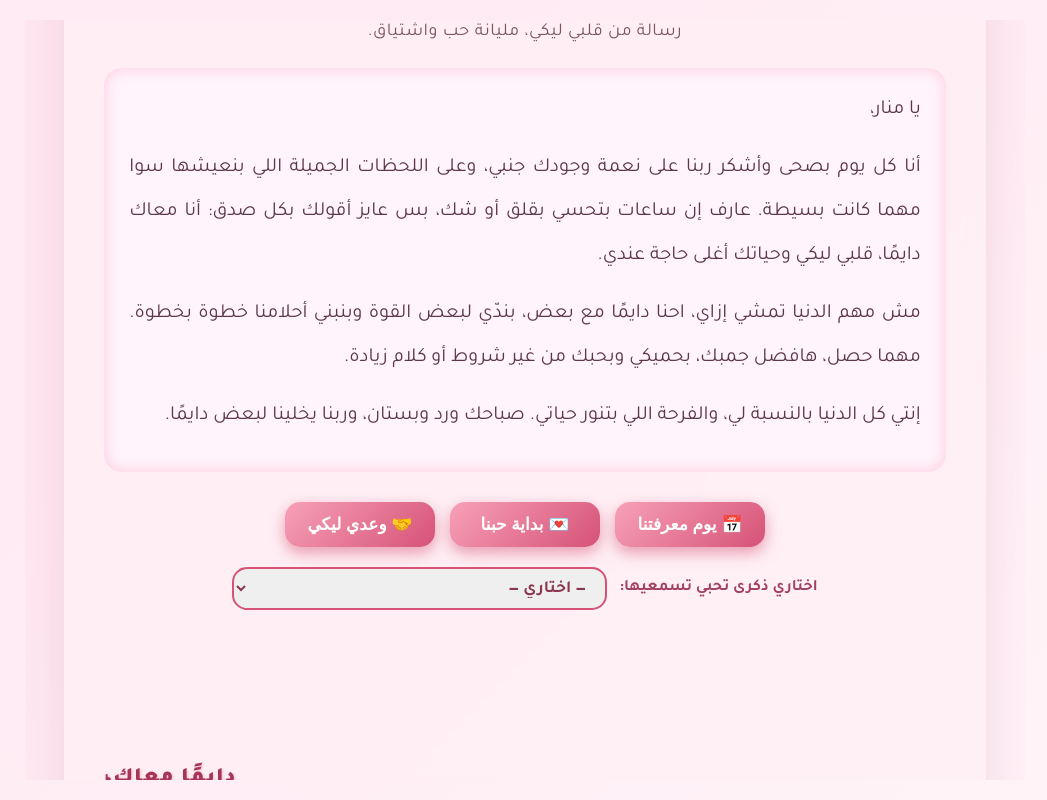
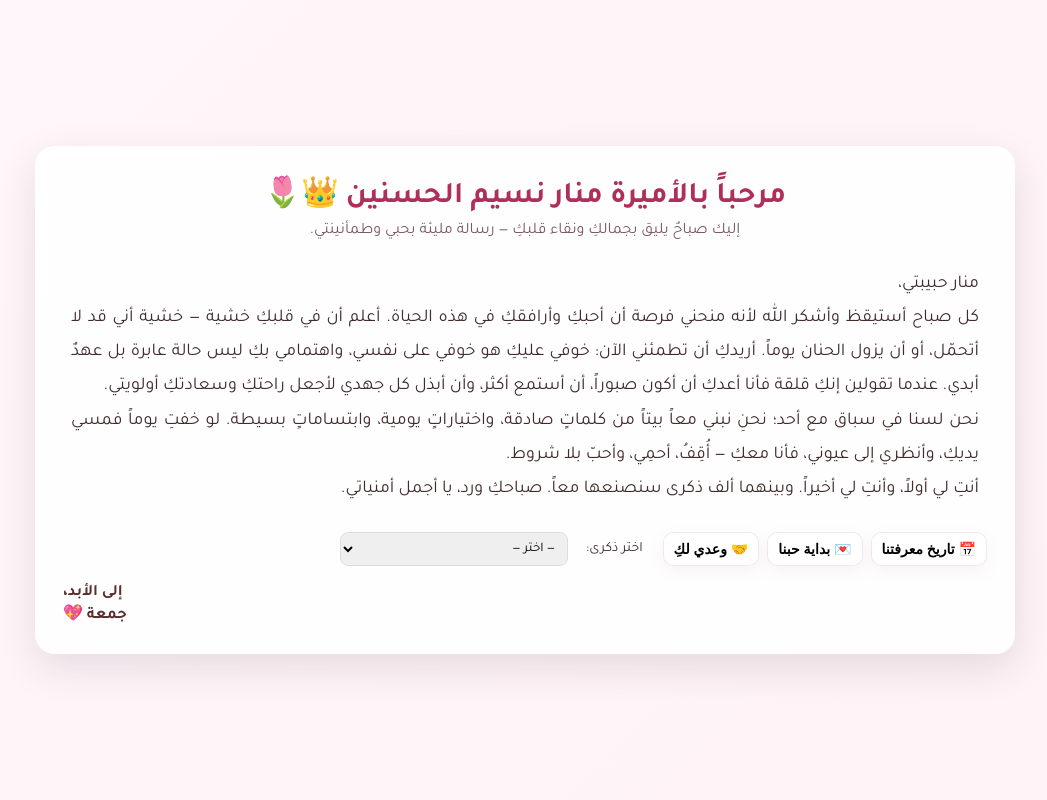
Before and after one commit to Aeojoe1230/love-page, a plain HTML site: page index.html in a window 1280 px wide. Shown: the whole page, without its empty margins (115-1162 px from the left). Drawn offline with Linux system fonts and the light colour scheme.

Commit message:
Update index11.html

```diff
--- a/index.html
+++ b/index.html
@@ -1,225 +1,66 @@
 <!doctype html>
 <html lang="ar" dir="rtl">
 <head>
-  <meta charset="utf-8" />
-  <meta name="viewport" content="width=device-width, initial-scale=1" />
-  <title>صباح الخير يا منار 💖</title>
-  <link href="https://fonts.googleapis.com/css2?family=Tajawal:wght@300;400;700;900&display=swap" rel="stylesheet" />
+  <meta charset="utf-8">
+  <meta name="viewport" content="width=device-width,initial-scale=1">
+  <title>رسالة صباحية لمنار</title>
+  <link href="https://fonts.googleapis.com/css2?family=Tajawal:wght@300;400;700;900&display=swap" rel="stylesheet">
   <style>
-    * {
-      box-sizing: border-box;
-      margin: 0; padding: 0;
+    *{box-sizing:border-box;margin:0;padding:0}
+    html,body{height:100%}
+    body{
+      font-family: 'Tajawal', system-ui, sans-serif;
+      background: linear-gradient(135deg, rgba(255,246,250,0.9), rgba(255,240,245,0.85));
+      display:flex;align-items:center;justify-content:center;padding:24px;
+      color:#3b2a2a;direction:rtl;transition:background-image .6s ease;
+      overflow:auto;
     }
-    html, body {
-      height: 100%;
-      background: linear-gradient(135deg, #ffe6f0cc 30%, #fff0f6cc 90%);
-      font-family: 'Tajawal', system-ui, sans-serif;
-      color: #4b2a3b;
-      direction: rtl;
-      display: flex;
-      justify-content: center;
-      align-items: center;
-      padding: 20px;
-      overflow-x: hidden;
-      transition: background 0.6s ease;
+    .container{
+      width:min(980px,96%); max-width:1200px;
+      background: rgba(255,255,255,0.9);
+      border-radius:20px;
+      box-shadow:0 14px 40px rgba(50,30,40,0.12);
+      padding:28px;position:relative;overflow:hidden;
+      backdrop-filter: blur(6px);
     }
-    .container {
-      background: #fff0f6cc;
-      max-width: 960px;
-      width: 96%;
-      border-radius: 25px;
-      padding: 30px 40px 40px 40px;
-      box-shadow: 0 20px 50px rgba(150, 50, 90, 0.12);
-      position: relative;
-      overflow: hidden;
-      backdrop-filter: blur(8px);
-      user-select: none;
+    header{text-align:center;margin-bottom:18px}
+    header h1{font-size:30px;color:#b02f5a;margin-bottom:6px}
+    header p{color:#7a5960;font-size:16px}
+    .message{font-size:18px;line-height:1.9;color:#412b2b;margin-top:12px;text-align:justify;padding:8px}
+    .controls{display:flex;gap:10px;flex-wrap:wrap;align-items:center;margin-top:18px}
+    button, .btn {
+      padding:10px 14px;border-radius:10px;border:1px solid rgba(120,80,90,0.12);
+      background:linear-gradient(#fff,#fff);cursor:pointer;font-weight:600;
+      box-shadow:0 6px 18px rgba(120,70,90,0.06);
     }
-    header {
-      text-align: center;
-      margin-bottom: 25px;
+    .small{padding:8px 10px;font-size:14px}
+    .memories-box{margin-top:14px}
+    select{
+      padding:8px;border-radius:8px;border:1px solid #ddd;font-family:'Tajawal';min-width:180px;
     }
-    header h1 {
-      font-size: 32px;
-      color: #b3395a;
-      margin-bottom: 8px;
-      font-weight: 900;
-      text-shadow: 1px 1px 4px rgba(180,50,90,0.3);
+    .memory{margin-top:12px;padding:14px;background:linear-gradient(180deg,#fff7fb,#fff0f5);
+      border-radius:12px;border:1px solid rgba(200,120,140,0.12);display:none}
+    .memory.show{display:block; animation:fadeIn .35s ease}
+    @keyframes fadeIn{from{opacity:0;transform:translateY(6px)}to{opacity:1;transform:none}}
+    .signature{margin-top:18px;font-weight:700;color:#5a2e2e;text-align:left}
+    .dates-panel{display:flex;gap:8px;flex-wrap:wrap}
+    .date-display{margin-top:10px;padding:12px;border-radius:10px;background:#fff0f5;border:1px solid rgba(160,60,100,0.08);min-width:220px}
+    /* floating hearts */
+    .hearts{position:absolute;left:6px;top:6px;pointer-events:none}
+    .heart{
+      position:absolute;width:22px;height:22px;opacity:0.95;transform:translateY(0);
+      animation:floatUp 6s linear infinite;
+      background:radial-gradient(circle at 30% 30%, #fff6, #fff0);
     }
-    header p {
-      font-size: 18px;
-      color: #7a5461;
-      font-weight: 500;
-      letter-spacing: 0.5px;
+    @keyframes floatUp{
+      0%{transform:translateY(0) scale(.6);opacity:0.9}
+      50%{opacity:0.6}
+      100%{transform:translateY(-220px) scale(1);opacity:0}
     }
-    .message {
-      font-size: 20px;
-      line-height: 2.2;
-      color: #5c374a;
-      text-align: justify;
-      background: #fff4fb;
-      border-radius: 18px;
-      padding: 20px 25px;
-      box-shadow: inset 0 0 15px #ffc9dd;
-      margin-bottom: 30px;
-      min-height: 220px;
-      transition: background-color 0.5s ease;
-    }
-    .message p {
-      margin-bottom: 14px;
-      font-weight: 500;
-    }
-    .dates-panel {
-      display: flex;
-      justify-content: center;
-      gap: 15px;
-      flex-wrap: wrap;
-      margin-bottom: 20px;
-    }
-    button.btn {
-      padding: 12px 20px;
-      background: linear-gradient(135deg, #f7a1b7, #d65277);
-      border: none;
-      border-radius: 15px;
-      font-size: 17px;
-      color: white;
-      font-weight: 700;
-      cursor: pointer;
-      box-shadow: 0 6px 15px rgba(214, 82, 119, 0.55);
-      transition: transform 0.3s ease, box-shadow 0.3s ease;
-      user-select: none;
-      min-width: 150px;
-      text-align: center;
-    }
-    button.btn:hover {
-      transform: scale(1.1);
-      box-shadow: 0 10px 20px rgba(214, 82, 119, 0.8);
-    }
-    select {
-      padding: 10px 15px;
-      border-radius: 15px;
-      border: 2px solid #d65277;
-      font-family: 'Tajawal', sans-serif;
-      font-size: 17px;
-      font-weight: 600;
-      color: #8a3750;
-      outline: none;
-      min-width: 250px;
-      cursor: pointer;
-      transition: border-color 0.4s ease;
-    }
-    select:hover, select:focus {
-      border-color: #f7a1b7;
-      box-shadow: 0 0 8px #f7a1b7aa;
-    }
-    .memories-box {
-      margin-top: 18px;
-      min-height: 100px;
-      text-align: center;
-      font-size: 19px;
-      color: #78364e;
-      padding: 15px 20px;
-      border-radius: 15px;
-      background: #ffe6f0cc;
-      box-shadow: 0 4px 14px rgba(183, 58, 86, 0.2);
-      user-select: text;
-      line-height: 1.7;
-      font-weight: 600;
-      transition: opacity 0.5s ease;
-      opacity: 0;
-      pointer-events: none;
-    }
-    .memories-box.show {
-      opacity: 1;
-      pointer-events: auto;
-    }
-    .signature {
-      margin-top: 38px;
-      font-weight: 900;
-      color: #a63658;
-      font-size: 22px;
-      text-align: left;
-      user-select: none;
-      letter-spacing: 1px;
-      text-shadow: 1px 1px 3px #f7a1b7aa;
-    }
-    .date-display {
-      position: fixed;
-      top: 15px;
-      left: 15px;
-      background: #fce4eddd;
-      padding: 14px 20px;
-      border-radius: 18px;
-      font-weight: 700;
-      color: #ad2e59;
-      box-shadow: 0 4px 15px #f7a1b7bb;
-      font-size: 18px;
-      opacity: 0;
-      pointer-events: none;
-      user-select: none;
-      transition: opacity 0.3s ease;
-      max-width: 300px;
-      z-index: 1000;
-    }
-    .date-display.show {
-      opacity: 1;
-      pointer-events: auto;
-    }
-
-    /* قلوب متحركة زخرفية */
-    .hearts {
-      position: absolute;
-      left: 12px;
-      top: 12px;
-      pointer-events: none;
-      user-select: none;
-      z-index: 0;
-    }
-    .heart {
-      position: absolute;
-      width: 22px;
-      height: 22px;
-      opacity: 0.9;
-      transform: translateY(0);
-      animation: floatUp 6s linear infinite;
-      background: radial-gradient(circle at 30% 30%, #fff6, #fff0);
-      filter: drop-shadow(0 0 3px #ff9ac8cc);
-      border-radius: 50% 50% 50% 50% / 60% 60% 40% 40%;
-      clip-path: polygon(50% 15%, 84% 43%, 79% 81%, 50% 99%, 21% 81%, 16% 43%);
-    }
-    @keyframes floatUp {
-      0% { transform: translateY(0) scale(0.7); opacity: 0.9; }
-      50% { opacity: 0.5; }
-      100% { transform: translateY(-220px) scale(1); opacity: 0; }
-    }
-
     /* responsive */
-    @media (max-width: 720px) {
-      .container {
-        padding: 25px 20px 30px 20px;
-      }
-      header h1 {
-        font-size: 26px;
-      }
-      header p {
-        font-size: 15px;
-      }
-      .message {
-        font-size: 17px;
-        min-height: 180px;
-      }
-      button.btn {
-        font-size: 15px;
-        min-width: 130px;
-        padding: 10px 16px;
-      }
-      select {
-        min-width: 180px;
-        font-size: 15px;
-      }
-      .signature {
-        font-size: 18px;
-      }
+    @media (max-width:640px){
+      header h1{font-size:22px}
+      .message{font-size:16px}
     }
   </style>
 </head>
@@ -228,97 +69,97 @@
     <div class="hearts" id="hearts"></div>
 
     <header>
-      <h1>صباح الفل يا أجمل منار 🌸💫</h1>
-      <p>رسالة من قلبي ليكي، مليانة حب واشتياق.</p>
+      <h1>مرحباً بالأميرة منار نسيم الحسنين 👑🌷</h1>
+      <p>إليك صباحٌ يليق بجمالكِ ونقاء قلبكِ — رسالة مليئة بحبي وطمأنينتي.</p>
     </header>
 
     <article class="message" id="mainMessage">
-      <p>يا منار،</p>
-      <p>أنا كل يوم بصحى وأشكر ربنا على نعمة وجودك جنبي، وعلى اللحظات الجميلة اللي بنعيشها سوا مهما كانت بسيطة. عارف إن ساعات بتحسي بقلق أو شك، بس عايز أقولك بكل صدق: أنا معاك دايمًا، قلبي ليكي وحياتك أغلى حاجة عندي.</p>
-      <p>مش مهم الدنيا تمشي إزاي، احنا دايمًا مع بعض، بندّي لبعض القوة وبنبني أحلامنا خطوة بخطوة. مهما حصل، هافضل جمبك، بحميكي وبحبك من غير شروط أو كلام زيادة.</p>
-      <p>إنتي كل الدنيا بالنسبة لي، والفرحة اللي بتنور حياتي. صباحك ورد وبستان، وربنا يخلينا لبعض دايمًا.</p>
+      <p>منار حبيبتي،</p>
+      <p>كل صباح أستيقظ وأشكر الله لأنه منحني فرصة أن أحبكِ وأرافقكِ في هذه الحياة. أعلم أن في قلبكِ خشية — خشية أني قد لا أتحمّل، أو أن يزول الحنان يوماً. أريدكِ أن تطمئني الآن: خوفي عليكِ هو خوفي على نفسي، واهتمامي بكِ ليس حالة عابرة بل عهدٌ أبدي. عندما تقولين إنكِ قلقة فأنا أعدكِ أن أكون صبوراً، أن أستمع أكثر، وأن أبذل كل جهدي لأجعل راحتكِ وسعادتكِ أولويتي.</p>
+      <p>نحن لسنا في سباق مع أحد؛ نحنِ نبني معاً بيتاً من كلماتٍ صادقة، واختياراتٍ يومية، وابتساماتٍ بسيطة. لو خفتِ يوماً فمسي يديكِ، وأنظري إلى عيوني، فأنا معكِ — أُقِفُ، أحمِي، وأحبّ بلا شروط.</p>
+      <p>أنتِ لي أولاً، وأنتِ لي أخيراً. وبينهما ألف ذكرى سنصنعها معاً. صباحكِ ورد، يا أجمل أمنياتي.</p>
     </article>
 
-    <div class="dates-panel" role="group" aria-label="اختيارات الذكريات">
-      <button class="btn" id="showMeet" aria-describedby="descMeet">📅 يوم معرفتنا</button>
-      <button class="btn" id="showLove" aria-describedby="descLove">💌 بداية حبنا</button>
-      <button class="btn" id="showPromise" aria-describedby="descPromise">🤝 وعدي ليكي</button>
+    <div class="controls">
+      <div class="dates-panel">
+        <button class="btn small" id="showMeet">📅 تاريخ معرفتنا</button>
+        <button class="btn small" id="showLove">💌 بداية حبنا</button>
+        <button class="btn small" id="showPromise">🤝 وعدي لكِ</button>
+      </div>
+
+      <div style="margin-left:auto;display:flex;gap:8px;align-items:center">
+        <label class="small muted">اختر ذكرى:</label>
+        <select id="memories">
+          <option value="">— اختر —</option>
+          <option value="25-03-2025">📅 يوم معرفتنا الأول — 25-03-2025</option>
+          <option value="01-04-2025">💖 بداية حبنا — 01-04-2025</option>
+          <option value="05-05-2025">🎁 أول هدية — 05-05-2025</option>
+        </select>
+      </div>
     </div>
 
-    <div style="margin-top: 18px; display: flex; justify-content: center; gap: 12px; align-items: center; flex-wrap: wrap;">
-      <label for="memories" class="small muted" style="font-weight:700; font-size:16px; color:#a34062;">اختاري ذكرى تحبي تسمعيها:</label>
-      <select id="memories" aria-live="polite" aria-atomic="true" aria-label="قائمة الذكريات">
-        <option value="">— اختاري —</option>
-        <option value="25-03-2025">📅 أول يوم شفنا بعض — 25-03-2025</option>
-        <option value="01-04-2025">💖 أول مرة قلنا لبعض "بحبك" — 01-04-2025</option>
-        <option value="20-06-2025">🌙 سهراتنا الحلوة سوا — 20-06-2025</option>
-        <option value="15-07-2025">💬 كلامنا اللي ملي قلبينا سلام — 15-07-2025</option>
-      </select>
+    <div class="memories-box">
+      <div id="memoryText" class="memory" aria-live="polite"></div>
     </div>
 
-    <div class="memories-box" id="memoriesBox"></div>
+    <div class="date-display" id="quickDate" style="display:none"></div>
 
-    <div class="date-display" id="quickDate" role="alert" aria-live="assertive"></div>
-
-    <p class="signature">دايمًا معاكِ،<br>جمعة 💖</p>
+    <p class="signature">إلى الأبد،<br>جمعة 💖</p>
   </div>
 
   <script>
+    // بيانات الذكريات
     const memoriesDetails = {
-      '25-03-2025': 'فاكر النهاردة؟ أول يوم شفنا بعض، وقلوبنا بدأت ترقص من الفرحة! كنتي مبتسمة وحسيت إن الدنيا كلها ملكنا.',
-      '01-04-2025': 'دي كانت اللحظة اللي قولنا فيها لبعض "بحبك"، وكل حاجة حواليينا اتلونت بألوان جديدة من السعادة.',
-      '20-06-2025': 'السهرات اللي قضيناها سوا، ضحكنا، حكينا، وحكينا عن أحلامنا اللي بنرسمها سوا في كل ليلة.',
-      '15-07-2025': 'الكلام الجميل اللي بنقوله لبعض، بيخلينا نحس إن قلبينا في أمان وسلام، مهما كانت الدنيا صعبة برة.'
+      '25-03-2025': 'في هذا اليوم بدأ كل شيء؛ النظرة الأولى التي سرقت قلبي 💫 — أتذكّر كل تفصيلة فيها كما لو كانت الآن.',
+      '01-04-2025': 'هنا بدأت قصة حبنا الحقيقية، اشتعلت قلوبنا بالأمل وبالخطط الصغيرة لمستقبلنا 🌹.',
+      '05-05-2025': 'اليوم الذي اخترتُ فيه أول هدية لكِ، ورأيتُ ابتسامتكِ التي بقيت عالقة في بالي طوال الأسابيع.'
     };
 
     const memSelect = document.getElementById('memories');
-    const memBox = document.getElementById('memoriesBox');
-    const quickDate = document.getElementById('quickDate');
-
-    memSelect.addEventListener('change', () => {
-      const val = memSelect.value;
-      if (val && memoriesDetails[val]) {
-        memBox.textContent = memoriesDetails[val];
+    const memBox = document.getElementById('memoryText');
+    memSelect.addEventListener('change', function(){
+      const v = this.value;
+      if (v && memoriesDetails[v]) {
+        memBox.textContent = memoriesDetails[v];
         memBox.classList.add('show');
       } else {
-        memBox.textContent = '';
         memBox.classList.remove('show');
       }
     });
 
-    function showQuick(text) {
+    // أزرار تواريخ سريعة
+    const quickDate = document.getElementById('quickDate');
+    function showQuick(text){
       quickDate.textContent = text;
-      quickDate.classList.add('show');
+      quickDate.style.display = 'block';
+      setTimeout(()=>{ quickDate.style.opacity = '1' }, 10);
+      // تختفي بعد 6 ثواني
       clearTimeout(window._qdTimer);
-      window._qdTimer = setTimeout(() => {
-        quickDate.classList.remove('show');
-        quickDate.textContent = '';
-      }, 6000);
+      window._qdTimer = setTimeout(()=>{ quickDate.style.display='none' }, 6000);
     }
+    document.getElementById('showMeet').addEventListener('click', ()=> showQuick('📅 يوم معرفتنا: 25-03-2025 — هنا بدأ كل شيء 🌟'));
+    document.getElementById('showLove').addEventListener('click', ()=> showQuick('💌 بداية حبنا: 01-04-2025 — بداية الأحلام معا 💕'));
+    document.getElementById('showPromise').addEventListener('click', ()=> showQuick('🤝 وعد منّي: سأحميكِ وأكون لكِ سنداً كل يوم.'));
 
-    document.getElementById('showMeet').addEventListener('click', () => showQuick('📅 يوم معرفتنا: 25-03-2025 — يوم ما قلبينا اتلاقى وبدأت الحكاية.'));
-    document.getElementById('showLove').addEventListener('click', () => showQuick('💌 بداية حبنا: 01-04-2025 — أول كلمة "بحبك" قالتها ليكي وقلبي طار.'));
-    document.getElementById('showPromise').addEventListener('click', () => showQuick('🤝 وعدي ليكي: هافضل جمبك، بحميكي وبحبك على طول.'));
-
-    // قلوب متحركة
-    function makeHearts(count=12) {
+    // قلوب متحركة زخرفية
+    function makeHearts(count=8){
       const container = document.getElementById('hearts');
       container.innerHTML = '';
-      const colors = ['#ffacc1', '#ff88a2', '#ff5d7f', '#ff2a53', '#ff3d6b'];
-      for(let i=0; i < count; i++) {
-        const heart = document.createElement('div');
-        heart.className = 'heart';
-        const size = 12 + Math.random() * 24;
-        heart.style.width = heart.style.height = size + 'px';
-        heart.style.left = (5 + Math.random() * 90) + '%';
-        heart.style.top = (70 + Math.random() * 25) + '%';
-        heart.style.backgroundImage = `radial-gradient(circle at 35% 30%, #fff8, ${colors[i % colors.length]})`;
-        heart.style.transform = `translateY(0) rotate(${Math.random()*40-20}deg)`;
-        heart.style.animationDuration = (4 + Math.random()*5) + 's';
-        container.appendChild(heart);
+      const colors = ['#ffb3c6','#ff8fb3','#ff6f9a','#ffcbe6'];
+      for(let i=0;i<count;i++){
+        const el = document.createElement('div');
+        el.className = 'heart';
+        const size = 14 + Math.random()*28;
+        el.style.width = el.style.height = size + 'px';
+        el.style.left = (10 + Math.random()*80) + '%';
+        el.style.top = (60 + Math.random()*30) + '%';
+        el.style.backgroundImage = `radial-gradient(circle at 35% 30%, #ffffff88, ${colors[i%colors.length]})`;
+        el.style.transform = `translateY(0) rotate(${Math.random()*40-20}deg)`;
+        el.style.animationDuration = (5 + Math.random()*6) + 's';
+        container.appendChild(el);
       }
     }
-    makeHearts(12);
+    makeHearts(10);
   </script>
 </body>
 </html>
```
